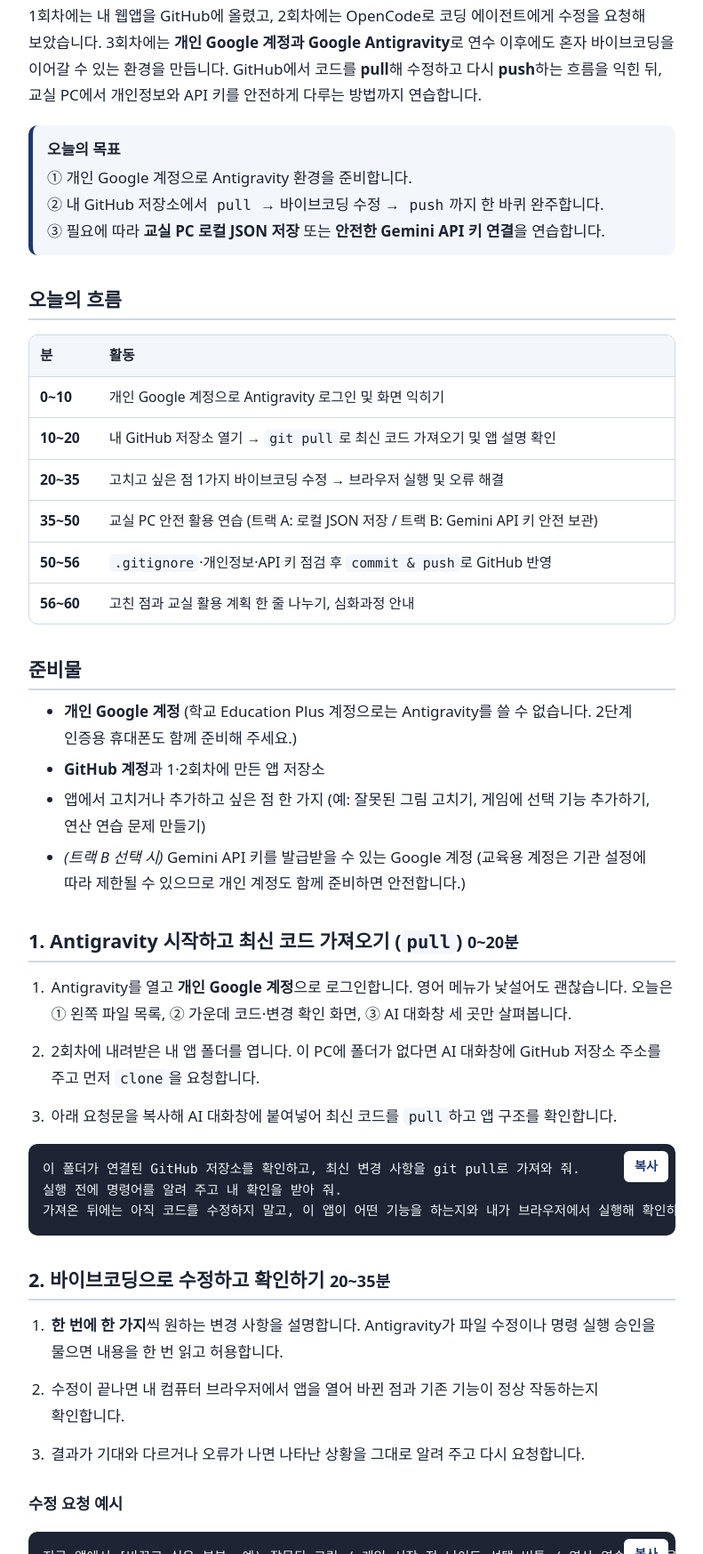
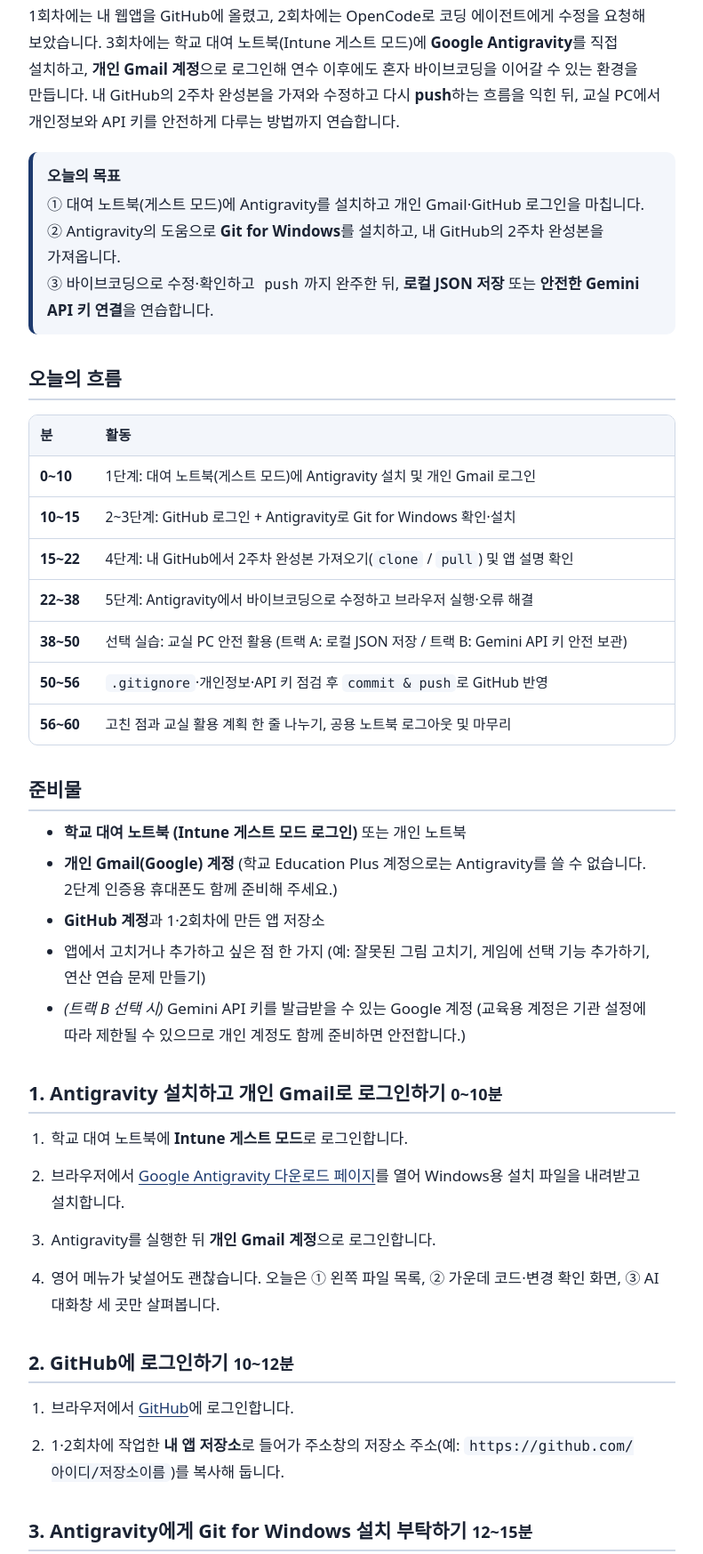
Before and after one commit to joonssem/study_vibecoding_2026, a plain HTML site: page week3.html in a window 1280 px wide. Shown: the part 232-1979 px from the top of the page at 89% size, without its empty margins (244-1035 px from the left). Drawn offline with Linux system fonts and the light colour scheme.

Commit message:
Update week 3 steps for Intune guest mode laptop setup

```diff
--- a/week3.html
+++ b/week3.html
@@ -36,48 +36,72 @@
 
     <h1>3회차. Google Antigravity로 내 앱 발전시키기</h1>
     <p class="lead">2026년 11월 24일 (화) 15:00~16:00 · 5-2 교실</p>
-    <p>1회차에는 내 웹앱을 GitHub에 올렸고, 2회차에는 OpenCode로 코딩 에이전트에게 수정을 요청해 보았습니다. 3회차에는 <b>개인 Google 계정과 Google Antigravity</b>로 연수 이후에도 혼자 바이브코딩을 이어갈 수 있는 환경을 만듭니다. GitHub에서 코드를 <b>pull</b>해 수정하고 다시 <b>push</b>하는 흐름을 익힌 뒤, 교실 PC에서 개인정보와 API 키를 안전하게 다루는 방법까지 연습합니다.</p>
+    <p>1회차에는 내 웹앱을 GitHub에 올렸고, 2회차에는 OpenCode로 코딩 에이전트에게 수정을 요청해 보았습니다. 3회차에는 학교 대여 노트북(Intune 게스트 모드)에 <b>Google Antigravity</b>를 직접 설치하고, <b>개인 Gmail 계정</b>으로 로그인해 연수 이후에도 혼자 바이브코딩을 이어갈 수 있는 환경을 만듭니다. 내 GitHub의 2주차 완성본을 가져와 수정하고 다시 <b>push</b>하는 흐름을 익힌 뒤, 교실 PC에서 개인정보와 API 키를 안전하게 다루는 방법까지 연습합니다.</p>
 
     <div class="notice"><strong>오늘의 목표</strong>
-    ① 개인 Google 계정으로 Antigravity 환경을 준비합니다.<br>
-    ② 내 GitHub 저장소에서 <code>pull</code> → 바이브코딩 수정 → <code>push</code>까지 한 바퀴 완주합니다.<br>
-    ③ 필요에 따라 <b>교실 PC 로컬 JSON 저장</b> 또는 <b>안전한 Gemini API 키 연결</b>을 연습합니다.</div>
+    ① 대여 노트북(게스트 모드)에 Antigravity를 설치하고 개인 Gmail·GitHub 로그인을 마칩니다.<br>
+    ② Antigravity의 도움으로 <b>Git for Windows</b>를 설치하고, 내 GitHub의 2주차 완성본을 가져옵니다.<br>
+    ③ 바이브코딩으로 수정·확인하고 <code>push</code>까지 완주한 뒤, <b>로컬 JSON 저장</b> 또는 <b>안전한 Gemini API 키 연결</b>을 연습합니다.</div>
 
     <h2>오늘의 흐름</h2>
     <div class="table-wrap"><table>
       <thead><tr><th>분</th><th>활동</th></tr></thead>
       <tbody>
-        <tr><td class="time">0~10</td><td>개인 Google 계정으로 Antigravity 로그인 및 화면 익히기</td></tr>
-        <tr><td class="time">10~20</td><td>내 GitHub 저장소 열기 → <code>git pull</code>로 최신 코드 가져오기 및 앱 설명 확인</td></tr>
-        <tr><td class="time">20~35</td><td>고치고 싶은 점 1가지 바이브코딩 수정 → 브라우저 실행 및 오류 해결</td></tr>
-        <tr><td class="time">35~50</td><td>교실 PC 안전 활용 연습 (트랙 A: 로컬 JSON 저장 / 트랙 B: Gemini API 키 안전 보관)</td></tr>
+        <tr><td class="time">0~10</td><td>1단계: 대여 노트북(게스트 모드)에 Antigravity 설치 및 개인 Gmail 로그인</td></tr>
+        <tr><td class="time">10~15</td><td>2~3단계: GitHub 로그인 + Antigravity로 Git for Windows 확인·설치</td></tr>
+        <tr><td class="time">15~22</td><td>4단계: 내 GitHub에서 2주차 완성본 가져오기(<code>clone</code> / <code>pull</code>) 및 앱 설명 확인</td></tr>
+        <tr><td class="time">22~38</td><td>5단계: Antigravity에서 바이브코딩으로 수정하고 브라우저 실행·오류 해결</td></tr>
+        <tr><td class="time">38~50</td><td>선택 실습: 교실 PC 안전 활용 (트랙 A: 로컬 JSON 저장 / 트랙 B: Gemini API 키 안전 보관)</td></tr>
         <tr><td class="time">50~56</td><td><code>.gitignore</code>·개인정보·API 키 점검 후 <code>commit &amp; push</code>로 GitHub 반영</td></tr>
-        <tr><td class="time">56~60</td><td>고친 점과 교실 활용 계획 한 줄 나누기, 심화과정 안내</td></tr>
+        <tr><td class="time">56~60</td><td>고친 점과 교실 활용 계획 한 줄 나누기, 공용 노트북 로그아웃 및 마무리</td></tr>
       </tbody>
     </table></div>
 
     <h2>준비물</h2>
     <ul>
-      <li><b>개인 Google 계정</b> (학교 Education Plus 계정으로는 Antigravity를 쓸 수 없습니다. 2단계 인증용 휴대폰도 함께 준비해 주세요.)</li>
+      <li><b>학교 대여 노트북 (Intune 게스트 모드 로그인)</b> 또는 개인 노트북</li>
+      <li><b>개인 Gmail(Google) 계정</b> (학교 Education Plus 계정으로는 Antigravity를 쓸 수 없습니다. 2단계 인증용 휴대폰도 함께 준비해 주세요.)</li>
       <li><b>GitHub 계정</b>과 1·2회차에 만든 앱 저장소</li>
       <li>앱에서 고치거나 추가하고 싶은 점 한 가지 (예: 잘못된 그림 고치기, 게임에 선택 기능 추가하기, 연산 연습 문제 만들기)</li>
       <li><i>(트랙 B 선택 시)</i> Gemini API 키를 발급받을 수 있는 Google 계정 (교육용 계정은 기관 설정에 따라 제한될 수 있으므로 개인 계정도 함께 준비하면 안전합니다.)</li>
     </ul>
 
-    <h2>1. Antigravity 시작하고 최신 코드 가져오기 (<code>pull</code>) <small>0~20분</small></h2>
+    <h2>1. Antigravity 설치하고 개인 Gmail로 로그인하기 <small>0~10분</small></h2>
     <ol class="steps">
-      <li>Antigravity를 열고 <b>개인 Google 계정</b>으로 로그인합니다. 영어 메뉴가 낯설어도 괜찮습니다. 오늘은 ① 왼쪽 파일 목록, ② 가운데 코드·변경 확인 화면, ③ AI 대화창 세 곳만 살펴봅니다.</li>
-      <li>2회차에 내려받은 내 앱 폴더를 엽니다. 이 PC에 폴더가 없다면 AI 대화창에 GitHub 저장소 주소를 주고 먼저 <code>clone</code>을 요청합니다.</li>
-      <li>아래 요청문을 복사해 AI 대화창에 붙여넣어 최신 코드를 <code>pull</code>하고 앱 구조를 확인합니다.</li>
+      <li>학교 대여 노트북에 <b>Intune 게스트 모드</b>로 로그인합니다.</li>
+      <li>브라우저에서 <a href="https://antigravity.google/download">Google Antigravity 다운로드 페이지</a>를 열어 Windows용 설치 파일을 내려받고 설치합니다.</li>
+      <li>Antigravity를 실행한 뒤 <b>개인 Gmail 계정</b>으로 로그인합니다.</li>
+      <li>영어 메뉴가 낯설어도 괜찮습니다. 오늘은 ① 왼쪽 파일 목록, ② 가운데 코드·변경 확인 화면, ③ AI 대화창 세 곳만 살펴봅니다.</li>
     </ol>
+
+    <h2>2. GitHub에 로그인하기 <small>10~12분</small></h2>
+    <ol class="steps">
+      <li>브라우저에서 <a href="https://github.com/">GitHub</a>에 로그인합니다.</li>
+      <li>1·2회차에 작업한 <b>내 앱 저장소</b>로 들어가 주소창의 저장소 주소(예: <code>https://github.com/아이디/저장소이름</code>)를 복사해 둡니다.</li>
+    </ol>
+
+    <h2>3. Antigravity에게 Git for Windows 설치 부탁하기 <small>12~15분</small></h2>
+    <p>게스트 모드 노트북에는 Git이 설치되어 있지 않을 수 있습니다. 아래 요청문을 복사해 Antigravity AI 대화창에 붙여넣고, 실행 전 안내를 확인하며 설치를 진행합니다.</p>
     <div class="codeblock">
       <button class="copy-btn" type="button">복사</button>
-<pre><code>이 폴더가 연결된 GitHub 저장소를 확인하고, 최신 변경 사항을 git pull로 가져와 줘.
-실행 전에 명령어를 알려 주고 내 확인을 받아 줘.
+<pre><code>이 Windows PC(게스트 계정)에 Git for Windows가 설치되어 있는지 확인해 줘.
+설치되어 있지 않다면 설치 방법을 안내하고, 명령을 실행하기 전에 나에게 확인을 받아 줘.
+설치가 끝나면 Git이 정상적으로 실행되는지 버전 확인까지 해 줘.</code></pre>
+    </div>
+    <p class="muted">설치 과정에서 권한 확인 창이 뜨거나, 설치 후 Git을 인식하기 위해 Antigravity를 한 번 닫았다가 다시 열어야 할 수 있습니다.</p>
+
+    <h2>4. 내 GitHub에서 2주차 완성본 가져오기 (<code>pull</code> / <code>clone</code>) <small>15~22분</small></h2>
+    <p>2단계에서 복사한 저장소 주소를 아래 요청문에 넣어 2주차 완성본을 작업 폴더로 가져옵니다. 이 노트북에 처음 내려받을 때는 <code>clone</code>으로 가져오고, 이미 내려받은 폴더가 있을 때는 <code>pull</code>로 최신 상태를 맞춥니다.</p>
+    <div class="codeblock">
+      <button class="copy-btn" type="button">복사</button>
+<pre><code>내 GitHub 저장소 [여기에 2주차 저장소 주소 붙여넣기]의 최신 코드를 이 PC의 작업 폴더로 가져와 줘.
+이 PC에 폴더가 없으면 git clone으로 내려받고, 이미 있으면 git pull로 최신 변경 사항을 반영해 줘.
+실행 전에 저장할 폴더 위치와 명령어를 알려 주고 내 확인을 받아 줘.
 가져온 뒤에는 아직 코드를 수정하지 말고, 이 앱이 어떤 기능을 하는지와 내가 브라우저에서 실행해 확인하는 방법을 한국어로 쉽게 설명해 줘.</code></pre>
     </div>
+    <p>폴더를 가져온 뒤 Antigravity에서 해당 폴더를 열어 <code>index.html</code>이 보이는지 확인합니다.</p>
 
-    <h2>2. 바이브코딩으로 수정하고 확인하기 <small>20~35분</small></h2>
+    <h2>5. Antigravity에서 바이브코딩 진행하기 <small>22~38분</small></h2>
     <ol class="steps">
       <li><b>한 번에 한 가지</b>씩 원하는 변경 사항을 설명합니다. Antigravity가 파일 수정이나 명령 실행 승인을 물으면 내용을 한 번 읽고 허용합니다.</li>
       <li>수정이 끝나면 내 컴퓨터 브라우저에서 앱을 열어 바뀐 점과 기존 기능이 정상 작동하는지 확인합니다.</li>
@@ -98,7 +122,7 @@
 원인을 쉽게 설명하고 고쳐 줘. 내가 기대한 동작은 [원하는 결과]야.</code></pre>
     </div>
 
-    <h2>3. 교실 PC에서 안전하게 쓰기 (선택 실습) <small>35~50분</small></h2>
+    <h2>6. 교실 PC에서 안전하게 쓰기 (선택 실습) <small>38~50분</small></h2>
     <p>GitHub Pages는 누구나 볼 수 있는 공개 주소입니다. 학생 개인정보가 필요하거나 AI(API 키)를 연결하고 싶다면, <b>코드만 GitHub로 관리하고 실제 실행과 민감한 데이터·키는 내 교실 PC에만 두는 방식</b>을 연습합니다.</p>
 
     <h3>트랙 A. 개인정보가 있는 앱: 교실 PC 로컬 실행 + JSON 파일 저장</h3>
@@ -129,8 +153,8 @@ API 키가 코드나 GitHub 저장소에 절대 노출되지 않도록 내 PC의
 교실 PC에서 로컬로 실행해 안전하게 Gemini API를 호출할 수 있는 구조를 만들고, 실행 순서를 한국어로 쉽게 정리해 줘.</code></pre>
     </div>
 
-    <h2>4. 안전 점검 후 GitHub에 올리기 (<code>push</code>) <small>50~56분</small></h2>
-    <p>수정이 끝나면 <b>반드시 올라갈 파일 목록을 먼저 확인</b>합니다. 학생 데이터가 담긴 <code>.json</code> 파일이나 API 키가 들어 있는 <code>.env</code> 파일은 절대 포함되면 안 됩니다.</p>
+    <h2>7. 안전 점검 후 GitHub에 올리기 (<code>push</code>) <small>50~56분</small></h2>
+    <p>학교 대여 노트북(Intune 게스트 모드)은 로그아웃하거나 전원을 끄면 로컬 작업 폴더가 초기화될 수 있습니다. 수정한 코드는 반드시 GitHub에 <code>push</code>해 두고, 그 전에 <b>올라갈 파일 목록을 먼저 확인</b>합니다. 학생 데이터가 담긴 <code>.json</code> 파일이나 API 키가 들어 있는 <code>.env</code> 파일은 절대 포함되면 안 됩니다.</p>
     <div class="codeblock">
       <button class="copy-btn" type="button">복사</button>
 <pre><code>git status로 이번에 GitHub에 올라갈 파일 목록을 보여 주고, 바뀐 내용을 쉽게 설명해 줘.
@@ -139,10 +163,10 @@ API 키가 코드나 GitHub 저장소에 절대 노출되지 않도록 내 PC의
     </div>
     <p>GitHub 인증 창이 뜨면 브라우저에서 직접 로그인합니다. 비밀번호나 인증 코드는 AI 대화창에 입력하지 않습니다. 푸시가 끝난 뒤 GitHub 저장소에서 파일이 잘 올라갔는지, 공개 주소(정적 앱인 경우)에 반영되었는지 확인합니다. 푸시가 막히면 2회차처럼 GitHub 웹의 <b>Add file → Upload files</b>로 코드 파일만 올릴 수 있습니다.</p>
 
-    <h2>5. 마무리와 심화과정으로 이어가기 <small>56~60분</small></h2>
+    <h2>8. 마무리와 심화과정으로 이어가기 <small>56~60분</small></h2>
     <ul>
       <li>오늘 고친 점과 앞으로 교실에서 활용해 보고 싶은 장면을 한 줄씩 나눕니다.</li>
-      <li><b>공용 노트북 사용 시</b>: 마칠 때 Antigravity(Google 계정), GitHub에서 로그아웃하고, 연습용 JSON 파일이나 브라우저에 입력한 API 키를 꼭 삭제합니다.</li>
+      <li><b>대여 노트북(게스트 모드) 마무리</b>: 수정한 코드가 GitHub에 올라간 것을 확인한 뒤, Antigravity(개인 Gmail), GitHub에서 로그아웃하고 연습용 JSON 파일과 브라우저에 입력한 API 키를 꼭 삭제합니다.</li>
       <li>이 3주 과정 사이트는 다음 스터디의 기본 교재로 계속 활용하며, 교실 PC 로컬 도구·안전한 API 연동·구글 시트 연동 등 <b>심화과정</b>으로 이어갈 예정입니다. 자세한 방향은 <a href="next-steps.html">다음 단계</a>에서 확인하세요.</li>
     </ul>
 
```
